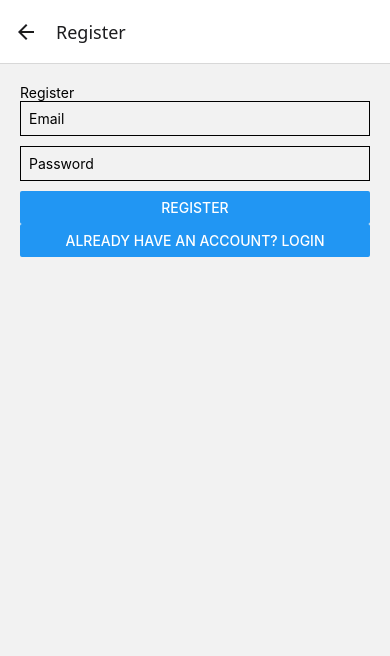
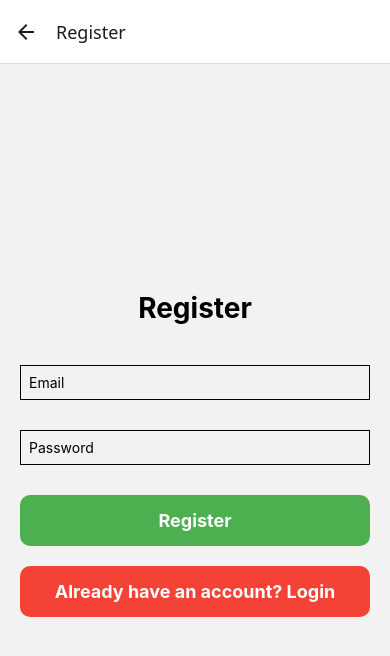
Before and after one commit to Mawasto/Mobile-App, a React Native app: screen /Register in a window 390 px wide. Shown: the top 656 px of the page. Built offline with nearby package versions, Linux system fonts and the light colour scheme.

Commit message:
added math test

```diff
--- a/types.ts
+++ b/types.ts
@@ -4,5 +4,6 @@ export type RootStackParamList = {
     Main: undefined;
     Reactiontest: undefined;
     Memorytest: undefined;
+    Math: undefined;
     Results: undefined;
 };
--- a/views/Main.tsx
+++ b/views/Main.tsx
@@ -4,6 +4,7 @@ import { getAuth, signOut } from 'firebase/auth';
 import { useNavigation } from '@react-navigation/native';
 import type { NativeStackNavigationProp } from '@react-navigation/native-stack';
 import type { RootStackParamList } from '../types';
+import MathTest from './Math';
 
 type NavigationProp = NativeStackNavigationProp<RootStackParamList>;
 
@@ -39,6 +40,10 @@ const Home = () => {
 
             <TouchableOpacity style={styles.greenButton} onPress={() => navigation.navigate('Memorytest')}>
                 <Text style={styles.buttonText}>Memory Test</Text>
+            </TouchableOpacity>
+
+            <TouchableOpacity style={styles.greenButton} onPress={() => navigation.navigate('Math')}>
+                <Text style={styles.buttonText}>Math Test</Text>
             </TouchableOpacity>
 
             <TouchableOpacity style={styles.greenButton} onPress={() => navigation.navigate('Results')}>
--- /dev/null
+++ b/views/Math.tsx
@@ -0,0 +1,119 @@
+import React, { useEffect, useState, useRef } from 'react';
+import { View, Text, TextInput, Button, StyleSheet } from 'react-native';
+import { getAuth } from 'firebase/auth';
+import { getFirestore, collection, addDoc } from 'firebase/firestore';
+
+type Question = {
+    question: string;
+    answer: number;
+};
+
+const generateQuestion = (): Question => {
+    const a = Math.floor(Math.random() * 10) + 1;
+    const b = Math.floor(Math.random() * 10) + 1;
+    const op = ['+', '-', '×'][Math.floor(Math.random() * 3)];
+
+    let result = 0;
+    if (op === '+') result = a + b;
+    else if (op === '-') result = a - b;
+    else result = a * b;
+
+    return { question: `${a} ${op} ${b}`, answer: result };
+};
+
+const MathTest = () => {
+    const TOTAL_QUESTIONS = 5;
+    const [questions, setQuestions] = useState<Question[]>([]);
+    const [currentIndex, setCurrentIndex] = useState(0);
+    const [userAnswer, setUserAnswer] = useState('');
+    const [correctCount, setCorrectCount] = useState(0);
+    const [startTime, setStartTime] = useState<number | null>(null);
+    const [finished, setFinished] = useState(false);
+    const timerRef = useRef<NodeJS.Timeout | null>(null);
+    const [timeTaken, setTimeTaken] = useState(0);
+
+    useEffect(() => {
+        const generated = Array.from({ length: TOTAL_QUESTIONS }, generateQuestion);
+        setQuestions(generated);
+        setStartTime(Date.now());
+        startQuestionTimer();
+    }, []);
+
+    const startQuestionTimer = () => {
+        if (timerRef.current) clearTimeout(timerRef.current);
+        timerRef.current = setTimeout(() => {
+            handleSubmit();
+        }, 5000);
+    };
+
+    const handleSubmit = () => {
+        if (timerRef.current) clearTimeout(timerRef.current);
+        const currentQuestion = questions[currentIndex];
+        const isCorrect = parseInt(userAnswer) === currentQuestion.answer;
+        if (isCorrect) setCorrectCount(prev => prev + 1);
+
+        if (currentIndex + 1 < TOTAL_QUESTIONS) {
+            setCurrentIndex(prev => prev + 1);
+            setUserAnswer('');
+            startQuestionTimer();
+        } else {
+            const totalTime = Date.now() - (startTime ?? Date.now());
+            setTimeTaken(totalTime);
+            setFinished(true);
+            saveResult(correctCount + (isCorrect ? 1 : 0), totalTime);
+        }
+    };
+
+    const saveResult = async (correct: number, time: number) => {
+        const auth = getAuth();
+        const user = auth.currentUser;
+        if (user) {
+            const db = getFirestore();
+            const ref = collection(db, 'mathResults', user.uid, 'results');
+            await addDoc(ref, {
+                correct,
+                timeMs: time,
+                timestamp: new Date().toISOString()
+            });
+        }
+    };
+
+    if (questions.length === 0) return <Text>Loading questions...</Text>;
+
+    if (finished) {
+        return (
+            <View style={styles.container}>
+                <Text style={styles.title}>Test zakończony!</Text>
+                <Text>Poprawne odpowiedzi: {correctCount} / {TOTAL_QUESTIONS}</Text>
+                <Text>Całkowity czas: {Math.round(timeTaken / 1000)} sek</Text>
+            </View>
+        );
+    }
+
+    return (
+        <View style={styles.container}>
+            <Text style={styles.title}>Zadanie {currentIndex + 1} z {TOTAL_QUESTIONS}</Text>
+            <Text style={styles.question}>{questions[currentIndex].question}</Text>
+            <TextInput
+                style={styles.input}
+                keyboardType="numeric"
+                value={userAnswer}
+                onChangeText={setUserAnswer}
+                placeholder="Twoja odpowiedź"
+            />
+            <Button title="Zatwierdź" onPress={handleSubmit} />
+        </View>
+    );
+};
+
+const styles = StyleSheet.create({
+    container: { padding: 20, alignItems: 'center', justifyContent: 'center', flex: 1 },
+    title: { fontSize: 18, fontWeight: 'bold', marginBottom: 10 },
+    question: { fontSize: 24, marginBottom: 10 },
+    input: {
+        borderWidth: 1, borderColor: '#ccc', padding: 10, width: 100,
+        marginBottom: 10, textAlign: 'center', fontSize: 18
+    }
+});
+
+export default MathTest;
--- a/views/Register.tsx
+++ b/views/Register.tsx
@@ -1,5 +1,5 @@
 import React, { useState } from 'react';
-import { View, Text, TextInput, Button, StyleSheet } from 'react-native';
+import { View, Text, TextInput, Button, StyleSheet, TouchableOpacity } from 'react-native';
 import { getAuth, createUserWithEmailAndPassword } from 'firebase/auth';
 import { useNavigation } from '@react-navigation/native';
 import type { NativeStackNavigationProp } from '@react-navigation/native-stack';
@@ -24,18 +24,53 @@ const Register = () => {
 
   return (
     <View style={styles.container}>
-      <Text>Register</Text>
+      <Text style={styles.loginTitle} >Register</Text>
       <TextInput style={styles.input} placeholder="Email" onChangeText={setEmail} value={email} />
       <TextInput style={styles.input} placeholder="Password" secureTextEntry onChangeText={setPassword} value={password} />
-      <Button title="Register" onPress={handleRegister} />
-      <Button title="Already have an account? Login" onPress={() => navigation.navigate('Login')} />
+      <TouchableOpacity style={styles.greenButton} onPress={handleRegister}>
+        <Text style={styles.buttonText}>Register</Text>
+      </TouchableOpacity>
+      <TouchableOpacity style={styles.redButton} onPress={() => navigation.navigate('Login')}>
+        <Text style={styles.buttonText}>Already have an account? Login</Text>
+      </TouchableOpacity>
     </View>
   );
 };
 
 const styles = StyleSheet.create({
-  container: { padding: 20 },
-  input: { borderWidth: 1, marginBottom: 10, padding: 8 }
+  container: {
+    flex: 1,
+    justifyContent: 'center',
+    padding: 20,
+    gap: 20,
+  },
+  greenButton: {
+    backgroundColor: '#4CAF50',
+    paddingVertical: 15,
+    borderRadius: 10,
+    alignItems: 'center',
+    elevation: 2,
+  },
+  redButton: {
+    backgroundColor: '#f44336',
+    paddingVertical: 15,
+    borderRadius: 10,
+    alignItems: 'center',
+    elevation: 2,
+  },
+  buttonText: {
+    color: '#fff',
+    fontSize: 18,
+    fontWeight: 'bold',
+  },
+  input: { borderWidth: 1, marginBottom: 10, padding: 8 },
+
+  loginTitle: {
+    fontSize: 28,
+    fontWeight: 'bold',
+    textAlign: 'center',
+    marginBottom: 20,
+  },
 });
 
 export default Register;
```
